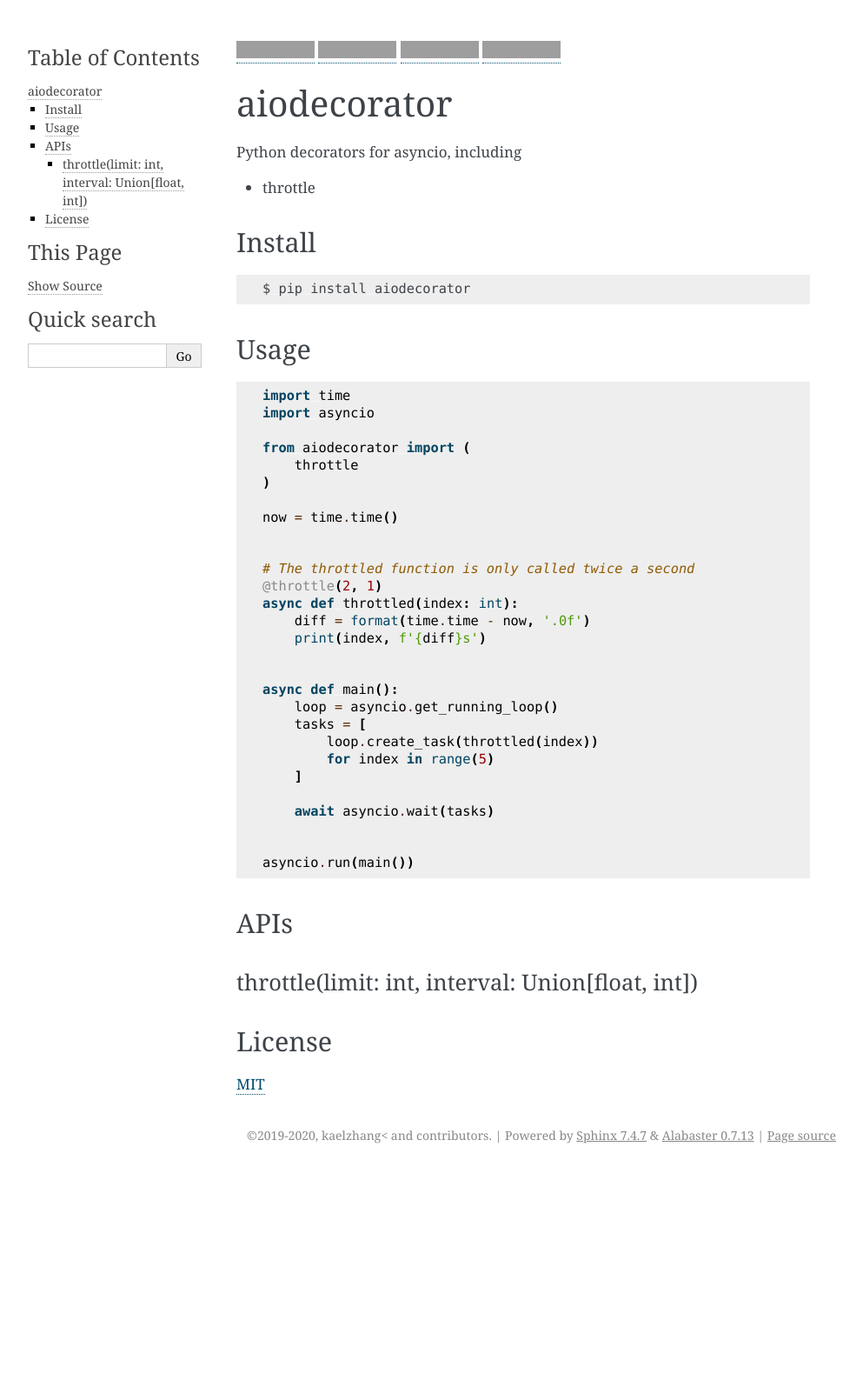
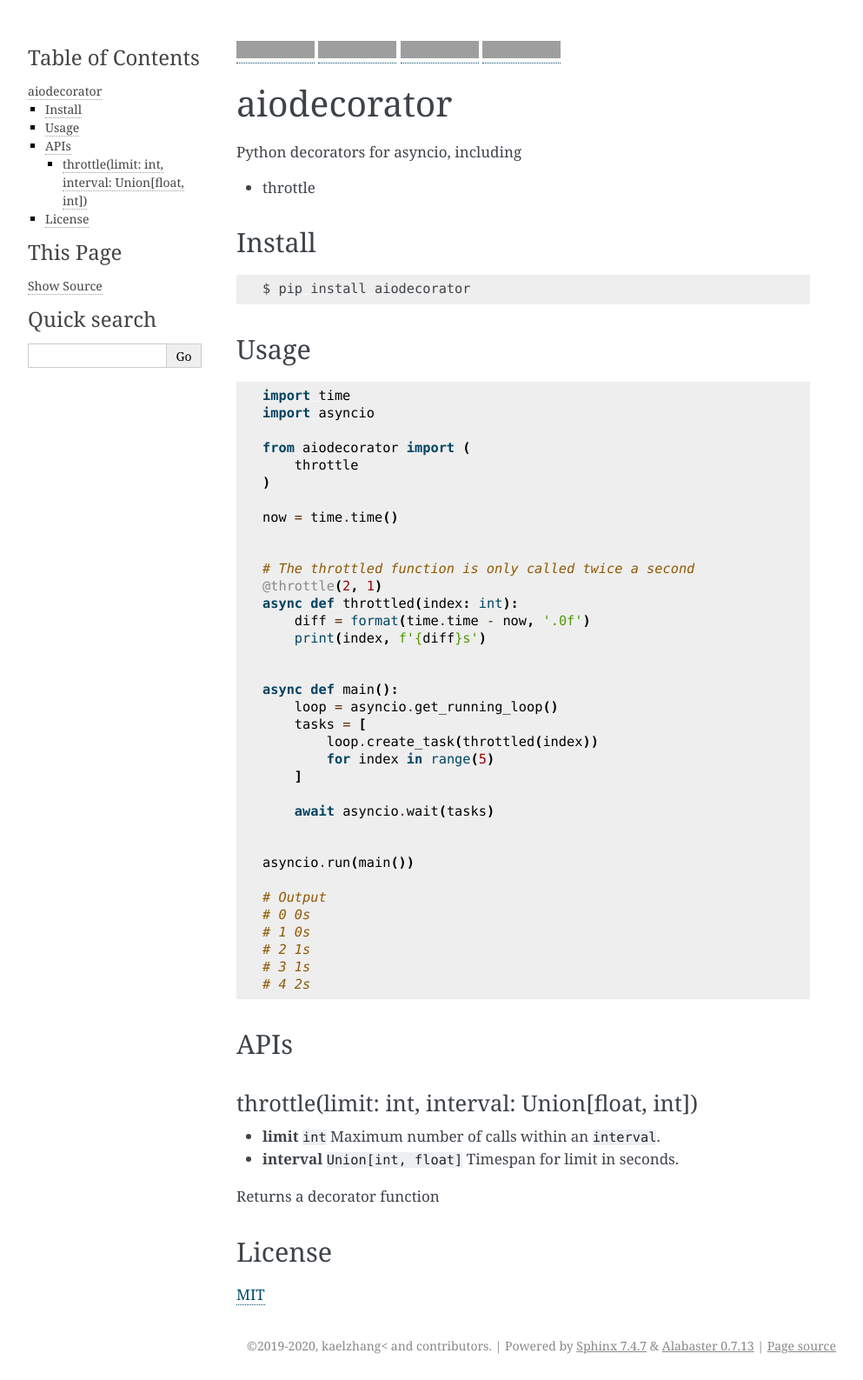
Before and after one commit to kaelzhang/python-aiodecorator, a Sphinx documentation site: the page built from docs/README.md, in a window 1280 px wide. Shown: the whole page at 87% size, without its empty margins (148-1141 px from the left). Built offline with Sphinx 7.4.7, drawn with Linux system fonts in a browser that asks for light colours; before the commit the page ends 1345 px from its top, so only the background shows below that; grey boxes are pictures that could not be loaded.

Commit message:
completes main

````diff
--- a/aiodecorator/__init__.py
+++ b/aiodecorator/__init__.py
@@ -1,4 +1,8 @@
 # The first alpha version
 __version__ = '0.0.1'
 
+__all__ = (
+    'throttle'
+)
+
 from .throttle import throttle
--- a/docs/README.md
+++ b/docs/README.md
@@ -48,12 +48,24 @@ async def main():
 
 
 asyncio.run(main())
+
+# Output
+# 0 0s
+# 1 0s
+# 2 1s
+# 3 1s
+# 4 2s
 ```
 
 ## APIs
 
 ### throttle(limit: int, interval: Union[float, int])
 
+- **limit** `int` Maximum number of calls within an `interval`.
+- **interval** `Union[int, float]` Timespan for limit in seconds.
+
+Returns a decorator function
+
 ## License
 
 [MIT](LICENSE)
--- a/setup.cfg
+++ b/setup.cfg
@@ -4,7 +4,7 @@ description-file = README.md
 [flake8]
 per-file-ignores =
     **/__init__.py:F401
-# exclude = no_track
+exclude = no_track
 ignore = E501
 
 [tool:pytest]
````
Also changed, not shown: setup.py (+13 -10 lines), 4 other files.
